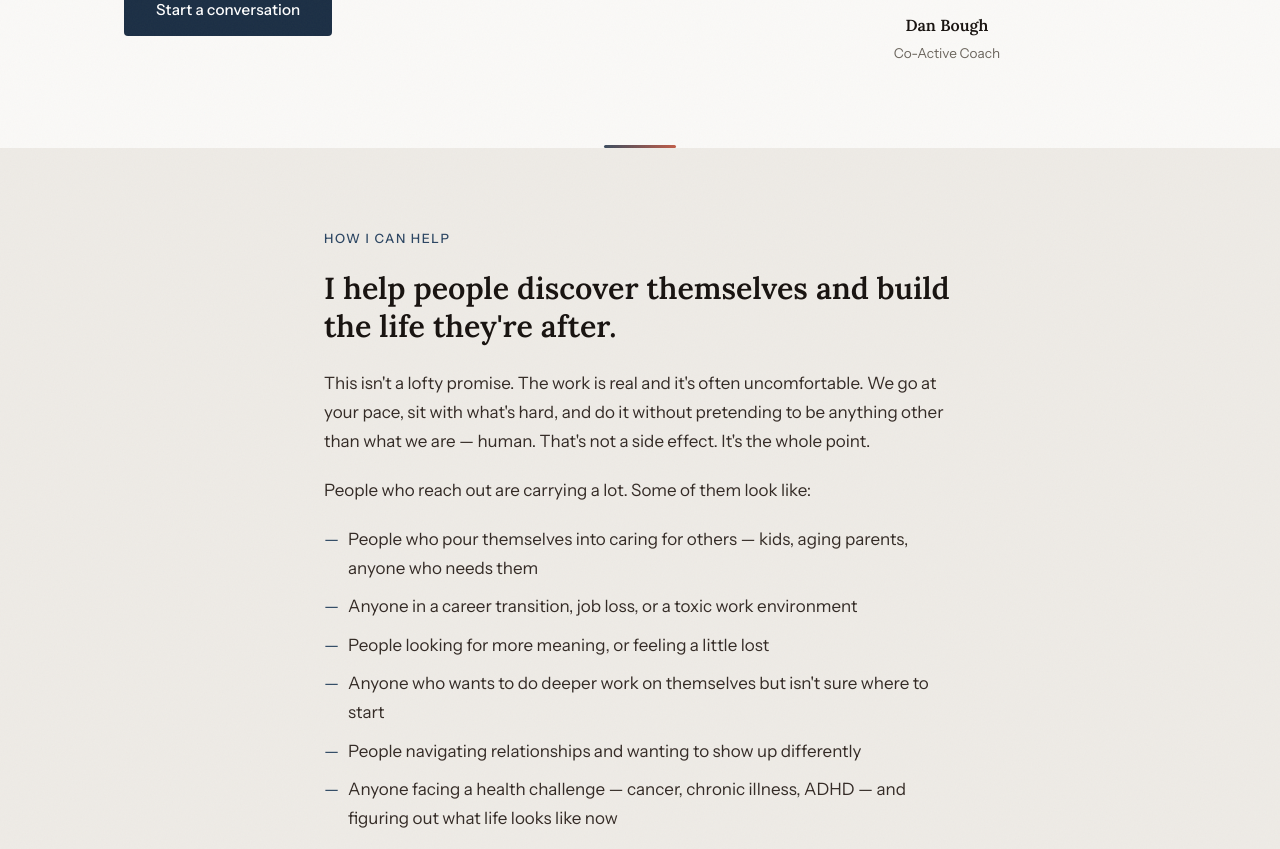
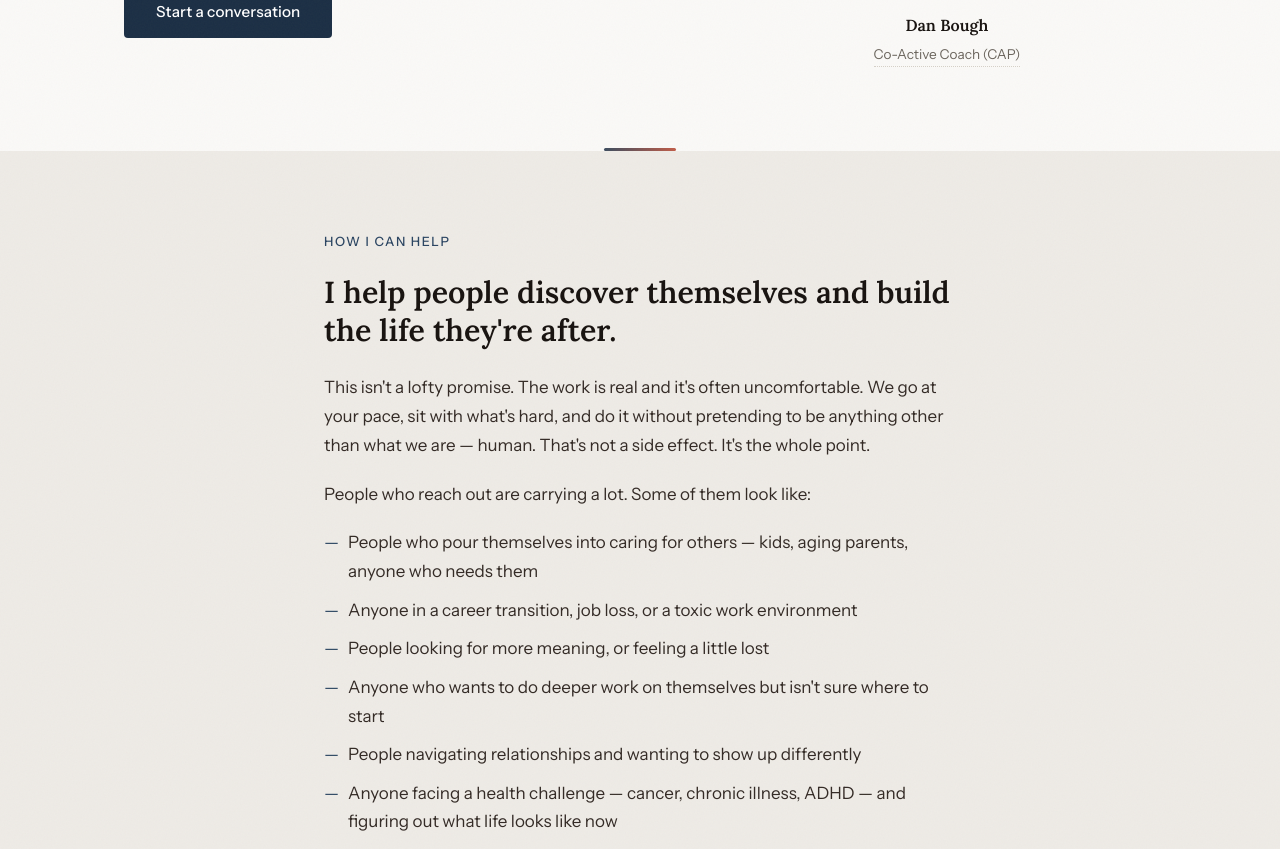
Before and after one commit to dbough/completely-human-coaching-com, a Jekyll site: the page built from index.html, in a window 1280 px wide and 1400 px high, cut to the strip 551-1400 px from the top of the window. Built offline with Jekyll 4.4.1, drawn with Linux system fonts in a browser that asks for light colours.

Commit message:
Link hero credential caption to Credly badge
Adds a verifiable reference for the CAP credential alongside the
Co-Active Coach title under the hero headshot.

Co-Authored-By: Claude Sonnet 5 <noreply@anthropic.com>

```diff
--- a/index.css
+++ b/index.css
@@ -89,10 +89,18 @@
 }
 
 .hero-photo-title {
-  display: block;
+  display: inline-block;
   font-size: 0.85rem;
   color: var(--muted);
   margin-top: 0.15rem;
+  text-decoration: none;
+  border-bottom: 1px dotted var(--sand);
+  transition: color 0.2s, border-color 0.2s;
+}
+
+.hero-photo-title:hover {
+  color: var(--bark);
+  border-color: var(--bark);
 }
 
 @media (max-width: 860px) {
--- a/index.html
+++ b/index.html
@@ -29,7 +29,7 @@ og_image: "https://completelyhumancoaching.com/og-image.png"
         </div>
         <p class="hero-photo-caption">
           <span class="hero-photo-name">Dan Bough</span>
-          <span class="hero-photo-title">Co-Active Coach</span>
+          <a class="hero-photo-title" href="https://www.credly.com/badges/5d859225-c73f-42c8-a2f3-ca9c68e569fe/public_url" target="_blank" rel="noopener">Co-Active Coach (CAP)</a>
         </p>
       </div>
     </div>
```
